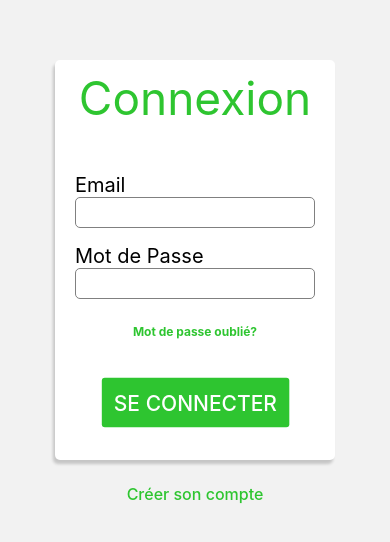
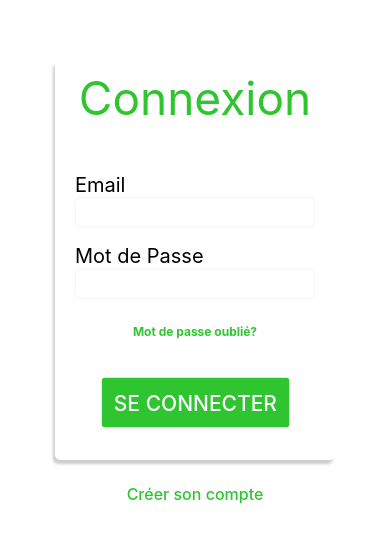
Before and after one commit to augcolas/MonVehiculeInfo, a React Native app in the folder front/: screen /Login in a window 390 px wide. Shown: the part 140-682 px from the top of the page. Built offline with nearby package versions, Linux system fonts and the light colour scheme; no server answers.

Commit message:
Austement des styles pour faire fonctionner les themes

```diff
--- a/front/components/alertMessageForm.js
+++ b/front/components/alertMessageForm.js
@@ -17,12 +17,14 @@ const AlertMessageForm = ({ option, licensePlate }) => {
             margin: 12,
             borderWidth: 1,
             padding: 10,
-            backgroundColor: selectedTheme.backgroundColor,
-            color: selectedTheme.textColor,
+            backgroundColor: selectedTheme.primaryColor,
+            color: selectedTheme.secondaryColor,
+            borderColor: selectedTheme.secondaryColor,
         },
         buttonContainer: {
             marginVertical: 16,
             backgroundColor: selectedTheme.buttonColor,
+            borderColor: selectedTheme.secondaryColor,
             borderRadius: 10,
             padding: 1,
         },
--- a/front/components/qrCode.js
+++ b/front/components/qrCode.js
@@ -39,7 +39,7 @@ function VehicleQRCode({vehicleId, styles, setQrModalVisible}) {
                     getRef={(c) => (qrCode = c)}
                     value={value}
                     size={150}
-                    color='#2ec530'
+                    color={selectedTheme.buttonColor}
                     backgroundColor='white'
                     logo={require('../assets/logo_green.png')}
                     logoSize={30}
--- a/front/components/themeSelector.js
+++ b/front/components/themeSelector.js
@@ -1,7 +1,8 @@
 import React, { useContext } from 'react';
-import { View, Text, Button } from 'react-native';
+import { View, Text, TouchableOpacity, StyleSheet } from 'react-native';
 import ThemeContext from "../themes/ThemeContext";
-import {lightTheme,darkTheme} from "../themes/theme";
+import { lightTheme, darkTheme, purpleTheme } from "../themes/theme";
+
 const ThemeSelection = () => {
     const { selectedTheme, handleThemeChange } = useContext(ThemeContext);
 
@@ -13,19 +14,71 @@ const ThemeSelection = () => {
         handleThemeChange(darkTheme);
     };
 
+    const changeToPurpleTheme = () => {
+        handleThemeChange(purpleTheme);
+    }
+
+    const styles = StyleSheet.create({
+        container: {
+            alignItems: 'center',
+            marginVertical: 20,
+        },
+        title: {
+            fontSize: 18,
+            fontWeight: 'bold',
+            marginBottom: 10,
+            color: selectedTheme.secondaryColor,
+        },
+        themeButton: {
+            backgroundColor: selectedTheme.buttonColor,
+            paddingVertical: 10,
+            paddingHorizontal: 20,
+            borderRadius: 8,
+            marginBottom: 10,
+        },
+        selectedButton: {
+            backgroundColor: selectedTheme.buttonColor,
+        },
+        buttonText: {
+            color: 'white',
+            fontSize: 16,
+            fontWeight: 'bold',
+        },
+        selectedButtonText: {
+            color: 'black',
+        },
+    });
+
     return (
-        <View>
-            <Text>Sélectionnez un thème :</Text>
-            <Button
-                title="Thème clair"
+        <View style={styles.container}>
+            <Text style={styles.title}>Sélectionnez un thème :</Text>
+            <TouchableOpacity
+                style={[styles.themeButton, selectedTheme === lightTheme && styles.selectedButton]}
                 onPress={changeToLightTheme}
                 disabled={selectedTheme === lightTheme}
-            />
-            <Button
-                title="Thème sombre"
+            >
+                <Text style={[styles.buttonText, selectedTheme === lightTheme && styles.selectedButtonText]}>
+                    Thème clair
+                </Text>
+            </TouchableOpacity>
+            <TouchableOpacity
+                style={[styles.themeButton, selectedTheme === darkTheme && styles.selectedButton]}
                 onPress={changeToDarkTheme}
                 disabled={selectedTheme === darkTheme}
-            />
+            >
+                <Text style={[styles.buttonText, selectedTheme === darkTheme && styles.selectedButtonText]}>
+                    Thème sombre
+                </Text>
+            </TouchableOpacity>
+            <TouchableOpacity
+                style={[styles.themeButton, selectedTheme === purpleTheme && styles.selectedButton]}
+                onPress={changeToPurpleTheme}
+                disabled={selectedTheme === purpleTheme}
+            >
+                <Text style={[styles.buttonText, selectedTheme === purpleTheme && styles.selectedButtonText]}>
+                    Thème violet
+                </Text>
+            </TouchableOpacity>
         </View>
     );
 };
--- a/front/screens/Auth/LoginScreen.js
+++ b/front/screens/Auth/LoginScreen.js
@@ -1,9 +1,9 @@
 import {ActivityIndicator, Button, Modal, StyleSheet, Text, TextInput, TouchableOpacity, View} from "react-native";
 import {useAuth} from "../../context/Auth";
-import React, {useState} from "react";
+import React, {useState, useContext} from "react";
 import {useNavigation} from "@react-navigation/native";
 import {Ionicons} from "@expo/vector-icons";
-
+import ThemeContext from "../../themes/ThemeContext";
 export default function LoginScreen() {
     const [email, setEmail] = useState("");
     const [password, setPassword] = useState("");
@@ -15,6 +15,59 @@ export default function LoginScreen() {
     const {signIn, loadingRetrieve, resetPassword} = useAuth();
     const navigation = useNavigation();
 
+    const {selectedTheme} = useContext(ThemeContext);
+    const styles = StyleSheet.create({
+        container: {
+            height: "100%", display: "flex", alignItems: "center", justifyContent: "center",backgroundColor: selectedTheme.primaryColor
+        }, container_login: {
+            backgroundColor: selectedTheme.primaryColor,
+            borderRadius: 5,
+            display: "flex",
+            alignItems: "center",
+            padding: 10,
+            height: 400,
+            width: 280,
+            shadowOffset: {width: -2, height: 4},
+            shadowColor: selectedTheme.secondaryColor,
+            shadowOpacity: 0.2,
+            shadowRadius: 3
+        }, container_inputs: {
+            flex: 3, display: "flex"
+        }, container_buttons: {
+            flex: 2, display: "flex", justifyContent: "center", transform: ([{scale: 1.5}])
+        }, container_forgotPassword: {
+            flex: 1, display: 'flex', justifyContent: 'center', alignItems: 'center'
+        }, container_modal: {
+            flex: 1, justifyContent: 'center', alignItems: 'center', backgroundColor: 'rgba(0, 0, 0, 0.5)'
+        }, container_modal_content: {
+            display: 'flex', backgroundColor: selectedTheme.primaryColor, width: 250, height: 200, padding: 20
+        }, container_modal_content_inputs: {
+            flex: 2, display: 'flex', justifyContent: 'center'
+        }, modal_container_button: {
+            flex: 1, justifyContent: 'center', textAlign: 'center'
+        }, modal_buttons: {
+            color: selectedTheme.buttonColor, fontSize: 16, textAlign: 'center'
+        }, title: {
+            flex: 2, color: selectedTheme.buttonColor, fontSize: 46
+        }, label: {
+            fontSize: 20,
+            color: selectedTheme.secondaryColor,
+        }, input: {
+            flex: 1, display: "flex", justifyContent: "center", width: 240
+        }, textInput: {
+            borderWidth: 1, borderRadius: 5, borderColor: selectedTheme.cardColor, padding: 6, color: selectedTheme.secondaryColor
+        }, forgotPassword: {
+            fontSize: 12, color: selectedTheme.buttonColor, fontWeight: "700"
+        }, register: {
+            marginTop: 24, fontSize: 16, color: selectedTheme.buttonColor, fontWeight: "500"
+        }, error: {
+            color: "#f00", fontSize: 16, textAlign: "center"
+        }, back: {
+            flex: 1, zIndex: 50
+        }, activityIndicator: {
+            position: "relative", top: 50, bottom: 50, zIndex: 99, transform: [{scale: 2}],
+        },
+    });
     async function logUser(e) {
         e.preventDefault();
         setLoading(true);
@@ -93,7 +146,7 @@ export default function LoginScreen() {
                 </TouchableOpacity>
 
                 <View style={styles.container_buttons}>
-                    <Button color={"#2ec530"} title="Se Connecter" onPress={logUser}/>
+                    <Button color={selectedTheme.buttonColor} title="Se Connecter" onPress={logUser}/>
                 </View>
             </View>
             <TouchableOpacity onPress={() => navigation.navigate('Register')}>
@@ -130,56 +183,3 @@ export default function LoginScreen() {
 
     );
 }
-
-
-const styles = StyleSheet.create({
-    container: {
-        height: "100%", display: "flex", alignItems: "center", justifyContent: "center"
-    }, container_login: {
-        backgroundColor: "#fff",
-        borderRadius: 5,
-        display: "flex",
-        alignItems: "center",
-        padding: 10,
-        height: 400,
-        width: 280,
-        shadowOffset: {width: -2, height: 4},
-        shadowColor: '#171717',
-        shadowOpacity: 0.2,
-        shadowRadius: 3
-    }, container_inputs: {
-        flex: 3, display: "flex"
-    }, container_buttons: {
-        flex: 2, display: "flex", justifyContent: "center", transform: ([{scale: 1.5}])
-    }, container_forgotPassword: {
-        flex: 1, display: 'flex', justifyContent: 'center', alignItems: 'center'
-    }, container_modal: {
-        flex: 1, justifyContent: 'center', alignItems: 'center', backgroundColor: 'rgba(0, 0, 0, 0.5)'
-    }, container_modal_content: {
-        display: 'flex', backgroundColor: '#fff', width: 250, height: 200, padding: 20
-    }, container_modal_content_inputs: {
-        flex: 2, display: 'flex', justifyContent: 'center'
-    }, modal_container_button: {
-        flex: 1, justifyContent: 'center', textAlign: 'center'
-    }, modal_buttons: {
-        color: "#2ec530", fontSize: 16, textAlign: 'center'
-    }, title: {
-        flex: 2, color: "#2ec530", fontSize: 46
-    }, label: {
-        fontSize: 20
-    }, input: {
-        flex: 1, display: "flex", justifyContent: "center", width: 240
-    }, textInput: {
-        borderWidth: 1, borderRadius: 5, borderColor: "#808080", padding: 6
-    }, forgotPassword: {
-        fontSize: 12, color: "#2ec530", fontWeight: "700"
-    }, register: {
-        marginTop: 24, fontSize: 16, color: "#2ec530", fontWeight: "500"
-    }, error: {
-        color: "#f00", fontSize: 16, textAlign: "center"
-    }, back: {
-        flex: 1, zIndex: 50
-    }, activityIndicator: {
-        position: "relative", top: 50, bottom: 50, zIndex: 99, transform: [{scale: 2}],
-    },
-});
--- a/front/screens/Auth/RegisterScreen.js
+++ b/front/screens/Auth/RegisterScreen.js
@@ -91,7 +91,7 @@ export default function RegisterScreen() {
     return (
         <View style={styles.container}>
             <TouchableOpacity onPress={() => navigation.goBack()} style={styles.arrow_back}>
-                <Ionicons name="arrow-back" size={36} color="black"/>
+                <Ionicons name="arrow-back" size={36} color={selectedTheme.secondaryColor}/>
             </TouchableOpacity>
             {loading && <ActivityIndicator size='large' color='#000' style={styles.activityIndicator}/>}
             <View style={styles.container_login}>
--- a/front/screens/CameraScreen.js
+++ b/front/screens/CameraScreen.js
@@ -41,7 +41,7 @@ export default function CameraScreen() {
             bottom: '15%',
             alignSelf: 'center',
             padding: 10,
-            backgroundColor: '#2ec530',
+            backgroundColor: selectedTheme.buttonColor,
             borderRadius: 8,
             display: 'flex',
             flexDirection: 'row',
@@ -219,7 +219,7 @@ export default function CameraScreen() {
                 <View style={styles.modalContainer}>
                     <View style={styles.modalContent}>
                         <ModalAlert license_plate={detectedPlate}></ModalAlert>
-                        <Button onPress={() => setModalVisible(false)}  title={"Annuler"} color={"#2ec530"}></Button>
+                        <Button onPress={() => setModalVisible(false)}  title={"Annuler"} color={selectedTheme.buttonColor}></Button>
                     </View>
                 </View>
             </Modal>
@@ -227,69 +227,3 @@ export default function CameraScreen() {
     );
 }
 const windowWidth = Dimensions.get('window').width;
-
-const styles = StyleSheet.create({
-    camera: {
-        flex: 1,
-        width: '100%',
-    },
-    captureButton: {
-        position: 'absolute',
-        bottom: '15%',
-        alignSelf: 'center',
-        padding: 10,
-        backgroundColor: '#2ec530',
-        borderRadius: 8,
-    },
-    buttonText: {
-        color: 'white',
-        fontSize: 18,
-    },
-    plateText: {
-        position: 'absolute',
-        bottom: '10%',
-        alignSelf: 'center',
-        color: 'white',
-        fontSize: 18,
-    },
-    loader: {
-        position: 'absolute',
-        top: '60%',
-        left: '50%',
-        marginTop: -80,
-        marginLeft: -15,
-    },
-    activityIndicator: {
-        transform: [{ scale: 2 }],
-    },
-    qrText: {
-        position: 'absolute',
-        bottom: '5%',
-        alignSelf: 'center',
-        color: 'white',
-        fontSize: 18,
-    },modalContainer: {
-        flex: 1,
-        justifyContent: 'center',
-        alignItems: 'center',
-        backgroundColor: 'rgba(0, 0, 0, 0.5)',
-        marginBottom: 100,
-    },
-    modalContent: {
-        backgroundColor: '#fff',
-        borderRadius: 8,
-        padding: 16,
-        alignItems: 'center',
-        width: windowWidth * 0.9,
-        maxWidth: 300,
-    },
-    modalTitle: {
-        fontSize: 18,
-        fontWeight: 'bold',
-        marginBottom: 16,
-    },
-    modalText: {
-        fontSize: 20,
-        marginBottom: 20,
-    }
-});
--- a/front/screens/SettingsScreen.js
+++ b/front/screens/SettingsScreen.js
@@ -9,7 +9,7 @@ export default function SettingsScreen() {
     return (
         <View style={[styles.container, { backgroundColor: selectedTheme.primaryColor }]}>
             <ScrollView contentContainerStyle={styles.scrollViewContainer}>
-                <Text style={[styles.title, { color: selectedTheme.textColor }]}>Paramètres</Text>
+                <Text style={[styles.title, { color: selectedTheme.secondaryColor }]}>Paramètres</Text>
                 <ThemeSelection />
             </ScrollView>
         </View>
--- a/front/screens/vehiclesScreen.js
+++ b/front/screens/vehiclesScreen.js
@@ -69,7 +69,7 @@ export default function VehiclesScreen() {
         },
         buttonContainer: {
             marginVertical: 16,
-            backgroundColor: '#2ec530',
+            backgroundColor: selectedTheme.buttonColor,
             borderRadius: 10,
             padding: 1,
             display: 'flex',
@@ -141,7 +141,7 @@ export default function VehiclesScreen() {
             position: 'absolute',
             top: 9,
             left: 85,
-            color: '#2ec530',
+            color: selectedTheme.buttonColor,
         }
     });
 
@@ -289,7 +289,7 @@ export default function VehiclesScreen() {
                                 <Ionicons style={styles.qr} name={'qr-code-outline'} size={20}/>
                                 <Button
                                     title="QR Code"
-                                    color={'#2ec530'}
+                                    color={selectedTheme.buttonColor}
                                     onPress={() => {
                                         console.log('data.id:', data.id);
                                         setQrModalVisible(true);
```
Also changed, not shown: front/themes/theme.js (+8 -0 lines).
